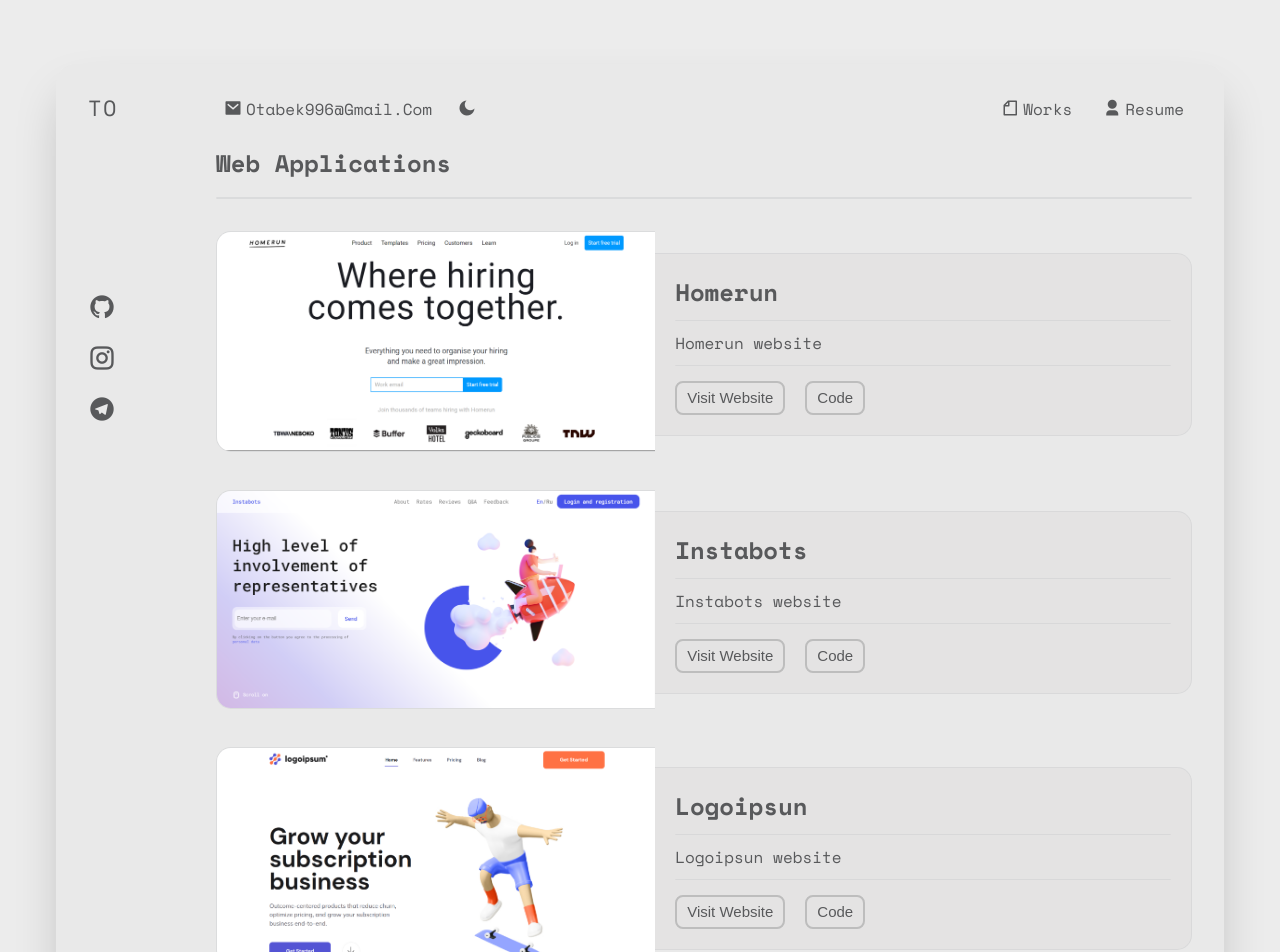
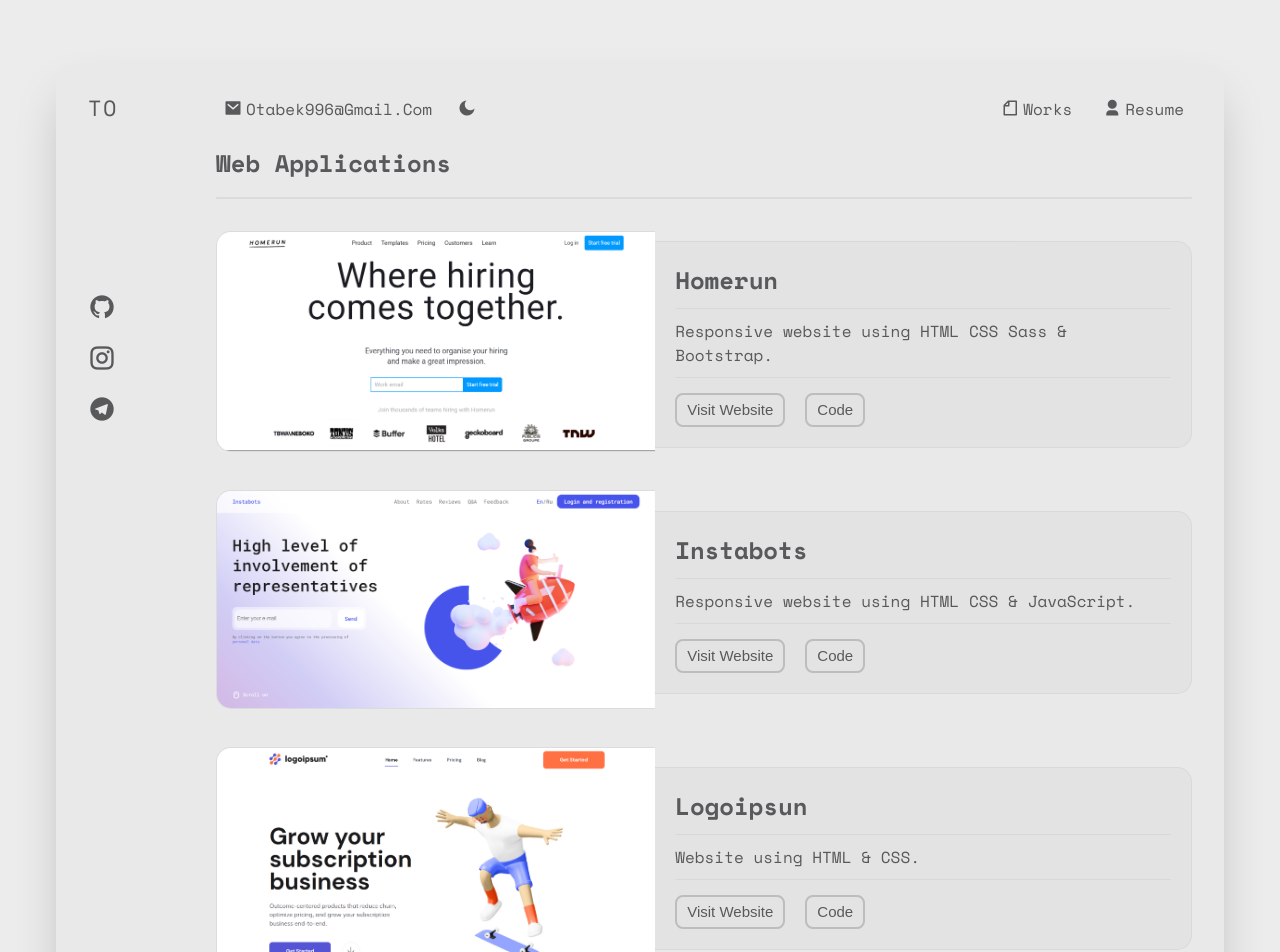
Before and after one commit to Otabek996/responsive-to-website, a React (Create React App) app: page /works in a window 1280 px wide. Shown: the top 952 px of the page. Built offline with nearby package versions, Linux system fonts and the light colour scheme.

Commit message:
Added website description

```diff
--- a/src/components/Works/Works.jsx
+++ b/src/components/Works/Works.jsx
@@ -20,7 +20,7 @@
           <Card
             img={HOMERUN}
             title="Homerun"
-            description="Homerun website"
+            description="Responsive website using HTML CSS Sass & Bootstrap."
             linkToWebsite="https://incomparable-khapse-0462f1.netlify.app/"
             linkToCode="https://github.com/Otabek996/homerun_website"
           />
@@ -28,7 +28,7 @@
           <Card
             img={INSTABOTS}
             title="Instabots"
-            description="Instabots website"
+            description="Responsive website using HTML CSS & JavaScript."
             linkToWebsite="https://ephemeral-cucurucho-18cc79.netlify.app/"
             linkToCode="https://github.com/Otabek996/responsive-instabots-website"
           />
@@ -36,7 +36,7 @@
           <Card
             img={LOGOIPSUM}
             title="Logoipsun"
-            description="Logoipsun website"
+            description="Website using HTML & CSS."
             linkToWebsite=""
             linkToCode="https://github.com/Otabek996/logoIpsum-Web"
           />
```
